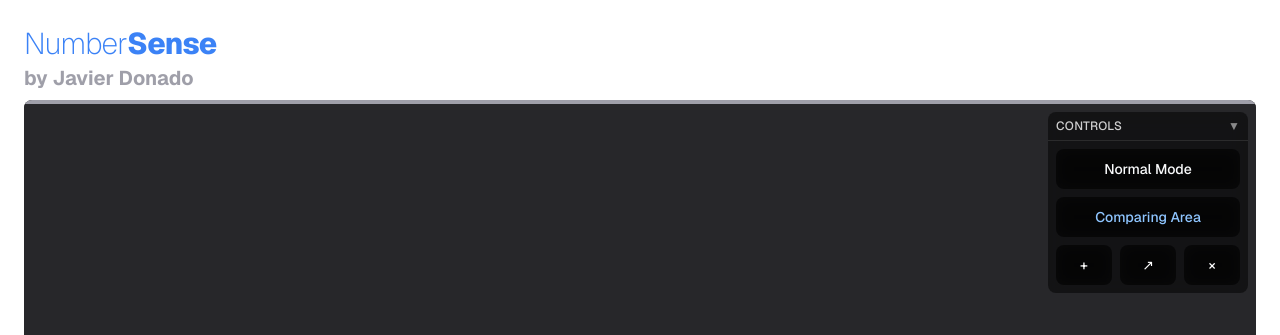
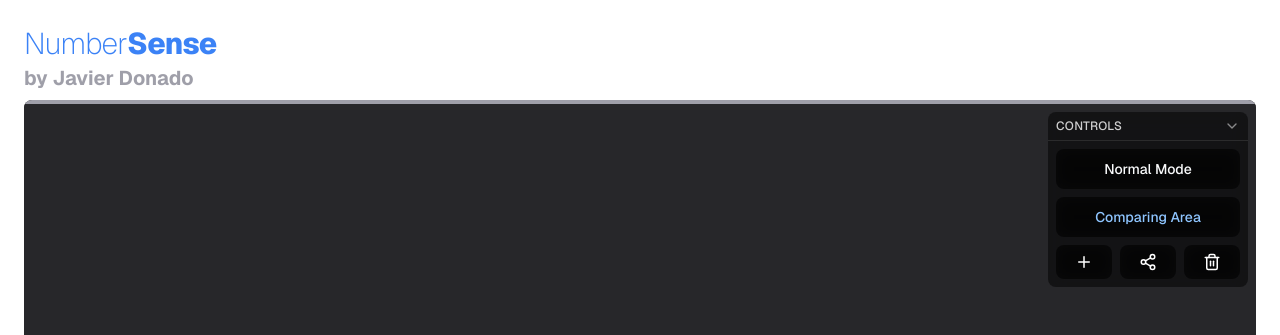
Before and after one commit to mrdonado/number-sense, a Next.js app: page / in a window 1280 px wide. Shown: the top 335 px of the page. Built offline with nearby package versions, Linux system fonts and the light colour scheme.

Commit message:
feat: integrate lucide-react icons in Controls and Legend components

```diff
--- a/app/components/PhysicsCanvas/Controls.tsx
+++ b/app/components/PhysicsCanvas/Controls.tsx
@@ -1,6 +1,7 @@
 "use client";
 
 import { useState } from "react";
+import { Plus, Share2, Trash2, ChevronRight, ChevronDown } from "lucide-react";
 import styles from "./PhysicsCanvas.module.css";
 
 interface ControlsProps {
@@ -46,7 +47,11 @@ export function Controls({
         title={isCollapsed ? "Expand controls" : "Collapse controls"}
       >
         <span className={styles.controlsTitle}>Controls</span>
-        <span className={styles.controlsToggle}>{isCollapsed ? "▶" : "▼"}</span>
+        {isCollapsed ? (
+          <ChevronRight size={16} className={styles.controlsToggle} />
+        ) : (
+          <ChevronDown size={16} className={styles.controlsToggle} />
+        )}
       </button>
       {!isCollapsed && (
         <div className={styles.controlsGrid}>
@@ -92,7 +97,7 @@ export function Controls({
             }}
             title="Add Data"
           >
-            <span className={styles.actionText}>+</span>
+            <Plus size={18} className={styles.actionIcon} />
           </button>
 
           {/* Share button */}
@@ -104,7 +109,7 @@ export function Controls({
             }}
             title="Share"
           >
-            <span className={styles.actionText}>↗</span>
+            <Share2 size={18} className={styles.actionIcon} />
           </button>
 
           {/* Clear button */}
@@ -116,7 +121,7 @@ export function Controls({
             }}
             title="Clear All"
           >
-            <span className={styles.actionText}>×</span>
+            <Trash2 size={18} className={styles.actionIcon} />
           </button>
         </div>
       )}
--- a/app/components/PhysicsCanvas/Legend.tsx
+++ b/app/components/PhysicsCanvas/Legend.tsx
@@ -1,6 +1,7 @@
 "use client";
 
 import { useState, useMemo } from "react";
+import { ChevronRight, ChevronDown } from "lucide-react";
 import { formatValue } from "@/app/utils/formatValue";
 import type { BallInfo } from "./types";
 import styles from "./PhysicsCanvas.module.css";
@@ -101,7 +102,11 @@ export function Legend({
         <span className={styles.legendTitle}>
           Legend ({balls.length}){unitsContent}
         </span>
-        <span className={styles.legendToggle}>{isCollapsed ? "▶" : "▼"}</span>
+        {isCollapsed ? (
+          <ChevronRight size={16} className={styles.legendToggle} />
+        ) : (
+          <ChevronDown size={16} className={styles.legendToggle} />
+        )}
       </button>
       {(!isCollapsed || (isCollapsed && hoveredBallId !== null)) && (
         <ul className={styles.legendList}>
--- a/app/components/PhysicsCanvas/PhysicsCanvas.module.css
+++ b/app/components/PhysicsCanvas/PhysicsCanvas.module.css
@@ -27,6 +27,10 @@
 /* Mode indicators */
 .actionText {
   @apply text-white text-sm font-medium;
+}
+
+.actionIcon {
+  @apply text-white;
 }
 
 .zoomModeText {
@@ -100,7 +104,7 @@
 }
 
 .controlsToggle {
-  @apply text-xs text-white/50;
+  @apply text-white/50 flex items-center;
 }
 
 .controlsGrid {
@@ -114,7 +118,7 @@
 }
 
 .controlButtonSmall {
-  @apply px-3 py-2 bg-black/50 backdrop-blur-sm rounded-lg cursor-pointer hover:bg-black/70 transition-colors text-center;
+  @apply px-3 py-2 bg-black/50 backdrop-blur-sm rounded-lg cursor-pointer hover:bg-black/70 transition-colors text-center flex items-center justify-center;
   grid-column: span 1;
 }
 
@@ -142,7 +146,7 @@
 }
 
 .legendToggle {
-  @apply text-xs text-white/50;
+  @apply text-white/50 flex items-center;
 }
 
 .legendList {
--- a/package.json
+++ b/package.json
@@ -16,6 +16,7 @@
     "generate-index": "npx tsx scripts/generateDataIndex.ts"
   },
   "dependencies": {
+    "lucide-react": "^0.563.0",
     "matter-js": "^0.20.0",
     "next": "16.1.1",
     "react": "19.2.3",
```
Also changed, not shown: 1 other file (tests, documents, lock files or other folders).
